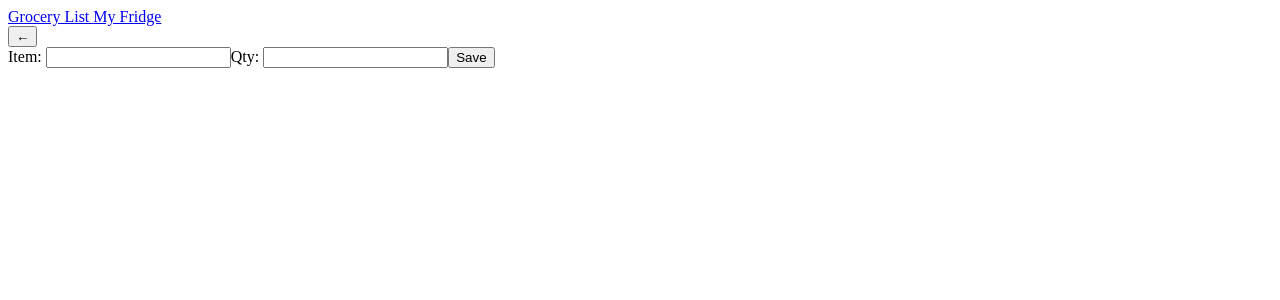
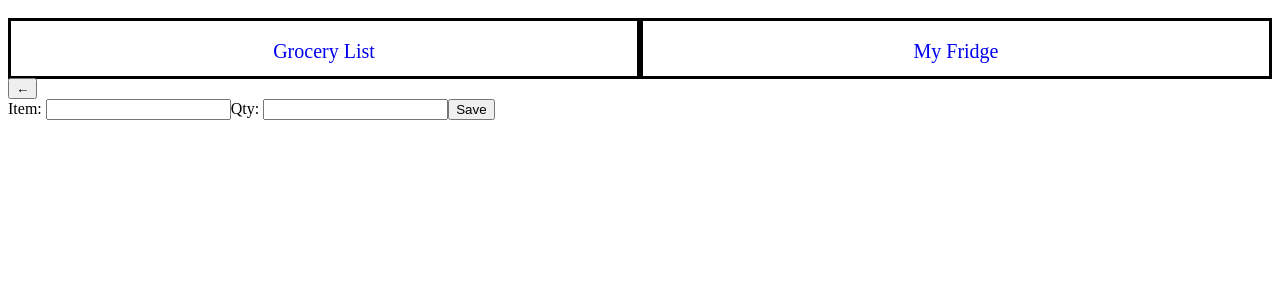
Before and after one commit to toddlf705/WIMF, a React (Vite) app in the folder wimf_app/: page /add_grocery in a window 1280 px wide. Shown: the top 300 px of the page. Built offline with nearby package versions, Linux system fonts and the light colour scheme; no server answers; the HTML template or start-up script is replaced by a standard one.

Commit message:
begin css styling

```diff
--- a/wimf_app/src/App.css
+++ b/wimf_app/src/App.css
@@ -21,5 +21,68 @@
 
 .grocerylist-card {
   display: grid;
-  grid-template-columns: repeat(4, 1fr);
+  grid-template-columns: 40% 30% 10% 10%;
+  justify-content: center;
+  box-shadow: 2px 2px 7px rgb(137, 162, 136, 0.8);
+  padding: 5px;
+  margin-top: 10px;
+  margin-bottom: 10px;
 }
+
+.grocerylist-card button {
+  border: none;
+  background-color: transparent;
+
+}
+
+.add-btn{
+  border-radius: 50px;
+  width: 45px;
+  height: 45px;
+  font-size: 30px;
+  background-color: rgb(38, 80, 37, 0.75);
+  color: white;
+  border-color: rgb(38, 80, 37);
+  float: right;
+}
+
+/* My Fridge */
+.myfridgelist-card{
+  display: grid;
+  grid-template-columns: 45% 35% 10%;
+  justify-content: center;
+  box-shadow: 2px 2px 7px rgb(137, 162, 136, 0.8);
+  padding: 5px;
+  margin-top: 10px;
+  margin-bottom: 10px;
+}
+
+.myfridgelist-card button {
+  border: none;
+  background-color: transparent;
+}
+
+/* Nav Bar */
+
+.nav-container{
+  border: none;
+  height: 50px;
+  display: flex;
+  justify-content: space-evenly;
+  margin-bottom: 20px;
+}
+
+.nav-container a {
+  text-decoration: none;
+}
+
+.nav {
+  text-align: center;
+  line-height: 60px;
+  font-size: 20px;
+  height: 55px;
+  width: 100%;
+  margin-top: 10px;
+  border: solid black;
+  border-left
+}
--- a/wimf_app/src/components/Editmyfridge.jsx
+++ b/wimf_app/src/components/Editmyfridge.jsx
@@ -19,7 +19,7 @@ const Editmyfridge = () => {
             console.log(update._id)
 
             } catch (error) {
-            console.log(error)
+            console.log('Error', error)
             }
         }
         getMyfridgeById()
@@ -31,14 +31,15 @@ const Editmyfridge = () => {
         return dateOnly
     }
 
-    // const handleUpdate = async () => {
-    //     try {
-    //         await axios.put(`http://localhost:3001/myfridge/${id}`, myfridge)
-    //     } catch (error) {
-    //         console.error('Failed to update data')
-    //     }
-    //     navigate('/my_fridge')
-    // }
+    const handleUpdate = async (fridgeId) => {
+        try {
+            const response = await axios.put(`http://localhost:3001/myfridge/${fridgeId}`, update)
+            setMyfridge(...myfridge, response.data)
+        } catch (error) {
+            console.error('Failed to update data', error)
+        }
+        navigate('/my_fridge')
+    }
 
     const handleChange = (e) => {
         setUpdate({...update, [e.target.id]: e.target.value})
@@ -54,7 +55,7 @@ const Editmyfridge = () => {
             navigate('/my_fridge')
 
         } catch (e) {
-            console.error(e)
+            console.log('Error', e)
         }
     }
 
@@ -64,11 +65,11 @@ const Editmyfridge = () => {
             <Nav/>
             <button onClick={()=>navigate('/my_fridge')}>←</button>
             <div>
-                {/* <label>Item:</label>
+                <label>Item:</label>
                 <input type='text' id='item' value = {update.item} onChange={handleChange}></input>
 
                 <label>Qty: </label>
-                <input type="text" id='quantity' value={update.quantity} onChange={handleChange}></input> */}
+                <input type="text" id='quantity' value={update.quantity} onChange={handleChange}></input>
 
                 {/* <label>Brand: </label>
                 <input type="text" id='brand' value={update.brand} onChange={handleChange} ></input> */}
@@ -83,7 +84,7 @@ const Editmyfridge = () => {
                 <input type="text" id='purch_store' value={update.purchased_store} onChange={handleChange}></input> */}
 
 
-                <button> Save</button>
+                <button onClick={()=>handleUpdate(update._id)}> Save</button>
                 <button onClick={()=>handleDelete(update._id)}>Delete</button>
             </div>
         </div>
--- a/wimf_app/src/components/Grocerylist.jsx
+++ b/wimf_app/src/components/Grocerylist.jsx
@@ -57,7 +57,7 @@ const Grocerylist = () => {
 
                 </div>
             ))}
-            <button onClick={()=> navigate('/add_grocery')}> + </button>
+            <button onClick={()=> navigate('/add_grocery')} className='add-btn'> + </button>
 
 
         </div>
--- a/wimf_app/src/components/Myfridge.jsx
+++ b/wimf_app/src/components/Myfridge.jsx
@@ -19,7 +19,7 @@ const Myfridge = () => {
                     <button onClick={()=>navigate(`/edit_myfridge/${myfridgelist._id}`)}><img src={edit_icon} width='50px'/></button>
                 </div>
             ))}
-            <button onClick={()=> navigate('/add_myfridge')}> + </button>
+            <button onClick={()=> navigate('/add_myfridge')} className='add-btn'> + </button>
         </div>
     )
 }
--- a/wimf_app/src/components/Nav.jsx
+++ b/wimf_app/src/components/Nav.jsx
@@ -4,8 +4,12 @@ const Nav = () => {
 
     return (
         <div className='nav-container'>
-            <Link to="/grocery_list"> Grocery List </Link>
-            <Link to="/my_fridge">My Fridge</Link>
+            <div className='nav'>
+                <Link to="/grocery_list"> Grocery List </Link>
+            </div>
+            <div className='nav'>
+                <Link to="/my_fridge">My Fridge</Link>
+            </div>
         </div>
     )
 }
```
Also changed, not shown: 1 other file (tests, documents, lock files or other folders).
